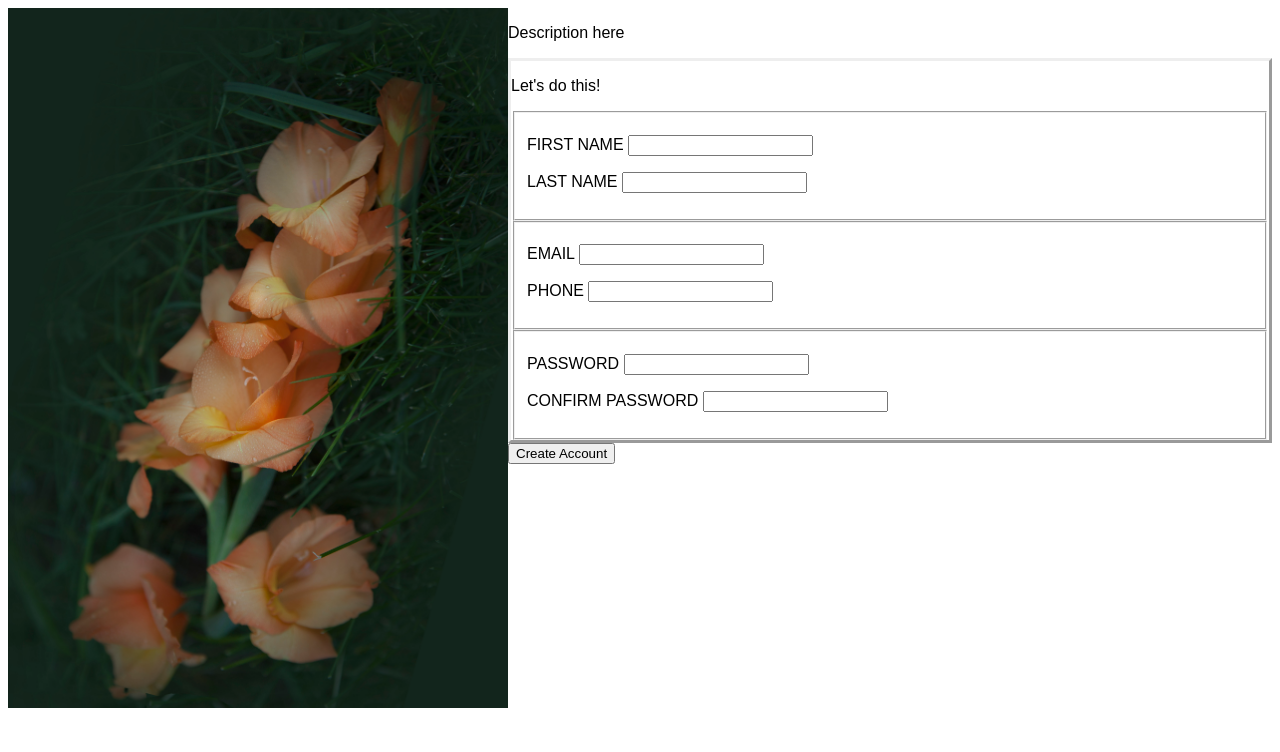
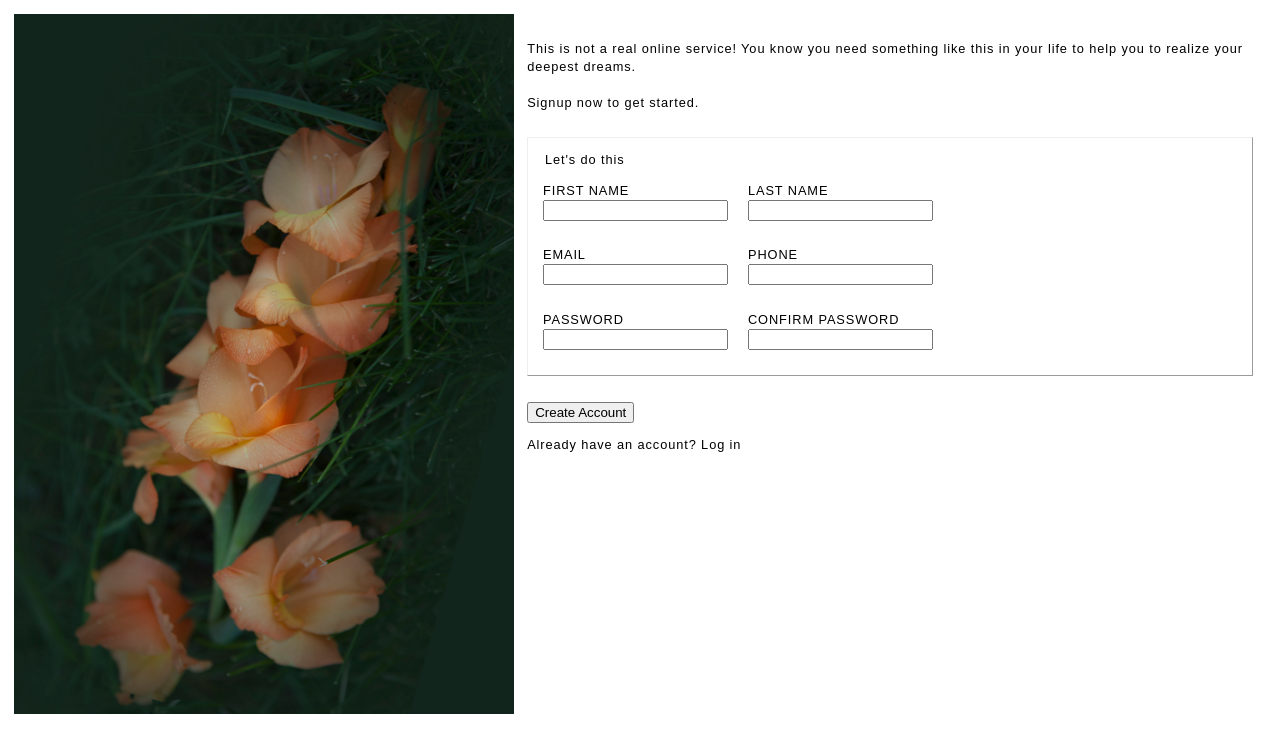
Before and after one commit to soniawu/Odin-form, a plain HTML site: page index.html in a window 1280 px wide. Drawn offline with Linux system fonts and the light colour scheme.

Commit message:
Change line spacing, height and more layout
Version 3
- Set labels above input box
- Set letter spacing and line height
- Change fieldset layout

```diff
--- a/css/style.css
+++ b/css/style.css
@@ -8,7 +8,10 @@
 
 body {
     display: flex;
-    font: 1.0rem   sans-serif, Verdana, Georgia;
+    font: 0.8rem   sans-serif, Verdana, Georgia;
+    padding: 0.5em;
+    letter-spacing: 0.07em;
+    line-height: 1.4;
 }
 
 #main-pic {
@@ -19,11 +22,26 @@ body {
 #sign-in-box {
     width: 800px;
     height: 700px;
+    padding: 1em;
 }
 
 #inputs {
-    border: 3px;
+    border: 1.5px;
     border-style: outset;
+    margin: 2em 0;
+    padding: 1em;
+}
+
+#inputs fieldset {
+    border: none;
+}
+label {
+    display: block;
+}
+.input-group {
+    display: flex;
+    column-gap: 20px;
+    padding: 0;
 }
 
 #create {
--- a/index.html
+++ b/index.html
@@ -13,15 +13,18 @@
 
     <div id="sign-in-box">
         <div id="description">
-            <p>Description here</p>
+            <p>
+                This is not a real online service! You know you need something like this in your life
+                to help you to realize your deepest dreams. <br><br>
+                Signup now to get started.
+              </p>
         </div>
 
-        <div id="form-box">
             <form>
                 <div id="inputs">
-                    <p>Let's do this!</p>
 
                     <fieldset class="input-group">
+                        <legend>Let's do this</legend>
                         <p>
                             <label for="first-name">FIRST NAME</label>
                             <input type="text" id="first-name" name="user-first-name">
@@ -61,7 +64,7 @@
                 <button type="submit" id="create">Create Account</button>
 
             </form>
-        </div>
+            <p>Already have an account? Log in</p>
     </div>
 </body>
 </html>
```
Also changed, not shown: 1 other file.
